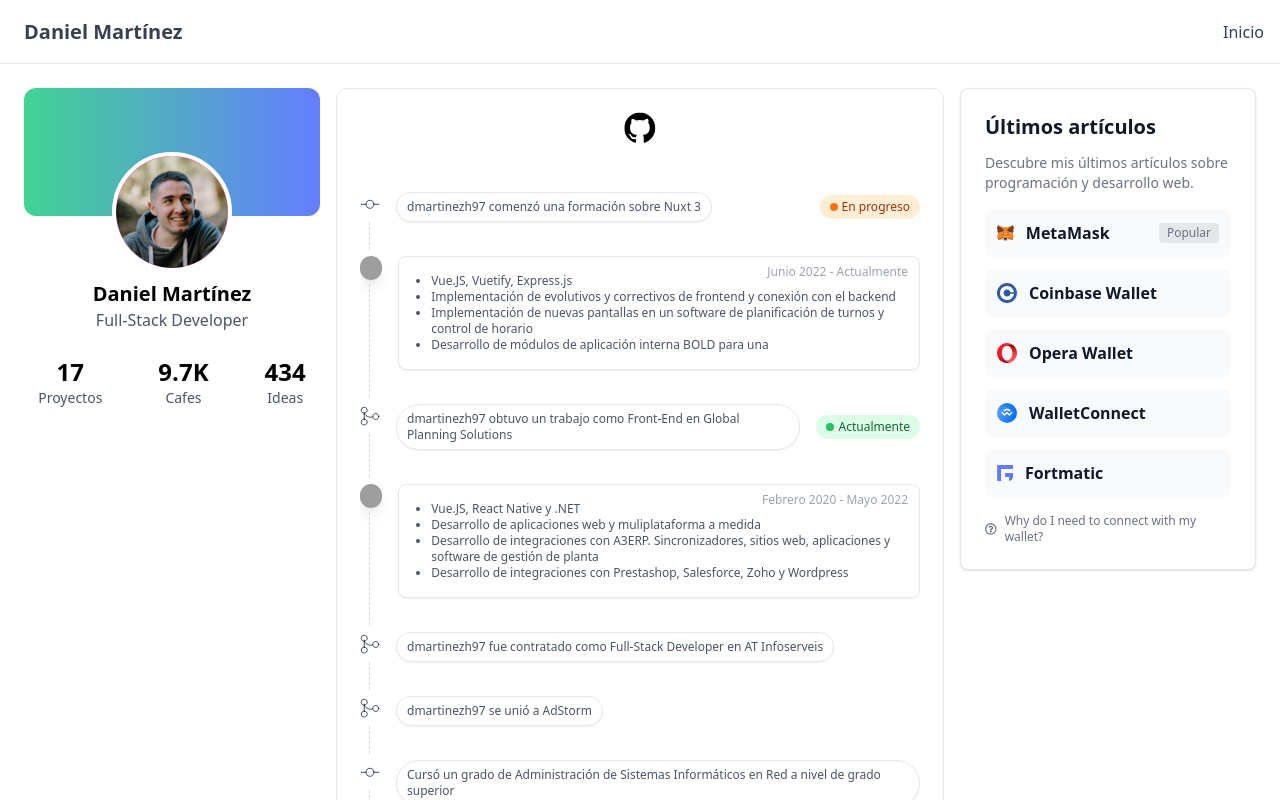
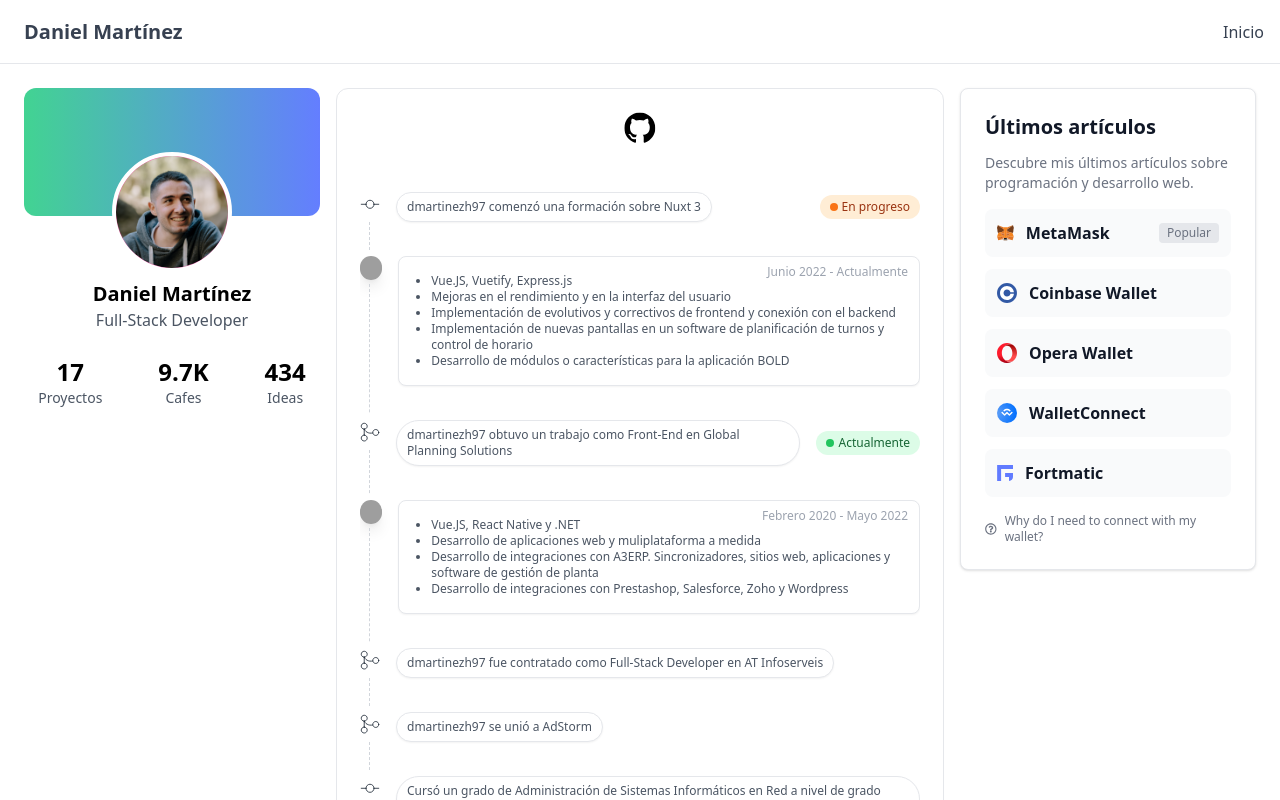
Before and after one commit to dmartinezh97/portafolio, a Nuxt app: page / in a window 1280 px wide. Shown: the top 800 px of the page. Built offline with nearby package versions, Linux system fonts and the light colour scheme; grey boxes are pictures that could not be loaded.

Commit message:
Añadir item

```diff
--- a/components/Timeline.vue
+++ b/components/Timeline.vue
@@ -46,9 +46,10 @@
                             <GithubNewComment fecha="Junio 2022 - Actualmente">
                                 <ul class="ml-4 list-disc list-outside">
                                     <li>Vue.JS, Vuetify, Express.js</li>
+                                    <li>Mejoras en el rendimiento y en la interfaz del usuario</li>
                                     <li>Implementación de evolutivos y correctivos de frontend y conexión con el backend</li>
                                     <li>Implementación de nuevas pantallas en un software de planificación de turnos y control de horario</li>
-                                    <li>Desarrollo de módulos de aplicación interna BOLD para una</li>
+                                    <li>Desarrollo de módulos o características para la aplicación BOLD</li>
                                 </ul>
                             </GithubNewComment>
 
```
